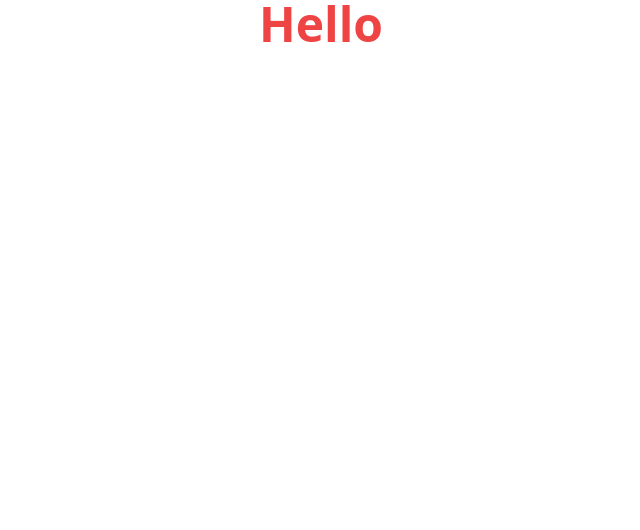
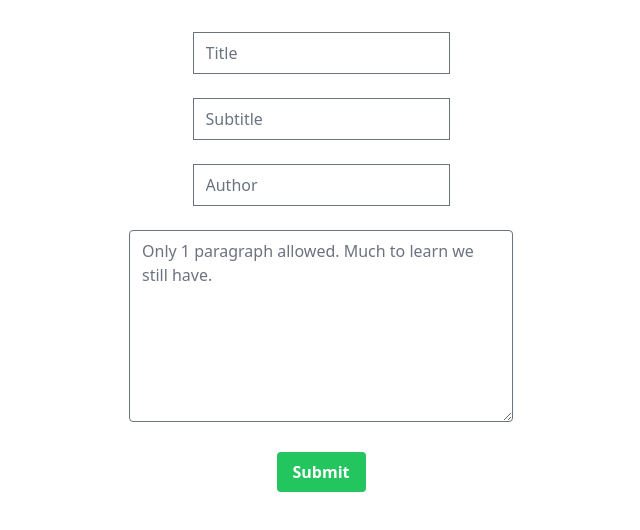
Before and after one commit to tdandino1005/demo-blogging, a website built with Vite: page index.html in a window 1280 px wide. Shown: the whole page, without its empty margins (319-959 px from the left). Built offline with nearby package versions, Linux system fonts and the light colour scheme.

Commit message:
feat: add styled form
Includes installation :heavy_plus_sign: of Tailwind forms plugin

```diff
--- a/index.html
+++ b/index.html
@@ -6,14 +6,49 @@
     <meta name="viewport" content="width=device-width, initial-scale=1.0" />
 
     <link rel="stylesheet" href="./src/style.css" />
-    <title>Vite ➕ Tailwind</title>
+    <title>Fake Blog CMS</title>
   </head>
   <body>
-    <h1
-      class="text-center text-3xl font-semibold text-red-500 md:text-5xl"
-    >
-      Hello
-    </h1>
+    <form class="container mx-auto mt-8 flex flex-col items-center gap-y-6">
+      <div>
+        <label for="title">Title</label>
+        <input type="text" id="title" name="title" placeholder="Title" />
+      </div>
+
+      <div>
+        <label for="subtitle">Subtitle</label>
+        <input
+          type="text"
+          id="subtitle"
+          name="subtitle"
+          placeholder="Subtitle"
+        />
+      </div>
+
+      <div>
+        <label for="author">Author</label>
+        <input type="text" id="author" name="author" placeholder="Author" />
+      </div>
+
+      <div>
+        <label for="content">Content</label>
+        <textarea
+          id="content"
+          name="content"
+          placeholder="Only 1 paragraph allowed. Much to learn we still have."
+          class="h-48 w-96"
+        ></textarea>
+      </div>
+
+      <button
+        type="submit"
+        class="rounded bg-green-500 px-4 py-2 font-semibold text-white transition-colors hover:bg-green-700"
+      >
+        Submit
+      </button>
+    </form>
+
+    <main></main>
 
     <script type="module" src="./src/index.js"></script>
   </body>
--- a/package.json
+++ b/package.json
@@ -1,5 +1,5 @@
 {
-  "name": "vanilla-vite-tailwind",
+  "name": "fake-blog-cms",
   "version": "0.0.0",
   "scripts": {
     "start": "vite",
@@ -7,6 +7,7 @@
     "preview": "vite preview"
   },
   "devDependencies": {
+    "@tailwindcss/forms": "^0.5.3",
     "autoprefixer": "^10.4.12",
     "eslint": "^8.26.0",
     "eslint-config-prettier": "^8.5.0",
--- a/src/style.css
+++ b/src/style.css
@@ -1,3 +1,14 @@
 @tailwind base;
 @tailwind components;
 @tailwind utilities;
+
+@layer base {
+  label {
+    @apply sr-only;
+  }
+
+  input,
+  textarea {
+    @apply rounded;
+  }
+}
--- a/tailwind.config.js
+++ b/tailwind.config.js
@@ -3,4 +3,8 @@ module.exports = {
   theme: {
     extend: {},
   },
+  plugins: [
+    require("@tailwindcss/forms"),
+    // ...
+  ],
 };
```
